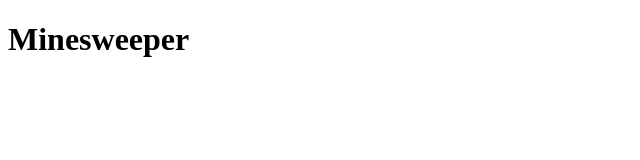
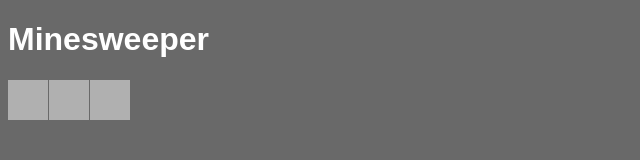
Before and after one commit to MaksSzeithauer/minesweeper, a plain HTML site: page index.html in a window 1280 px wide. Shown: the whole page, without its empty margins (0-640 px from the left). Drawn offline with Linux system fonts and the light colour scheme.

Commit message:
add basic styling

```diff
--- a/style.css
+++ b/style.css
@@ -1,19 +1,17 @@
-<!DOCTYPE html>
-<html>
-<head>
-<style>
-p {color: dimgray}
+body {
+  font-family: Arial, sans-serif;
+  background: dimgray;
+  color: white;
+}
 
-.highlight {background-color: yellow}
+.cell {
+  width: 40px;
+  height: 40px;
+  background: #b0b0b0;
+}
 
-#intro {font-size: 20px}
-</style>
-</head>
-<body>
-
-<p id="intro">Minesweeper</p>
-<p>This is a normal paragraph.</p>
-<p class="highlight">This paragraph is highlighted.</p>
-
-</body>
-</html>
+#board {
+  display: grid;
+  grid-template-columns: repeat(9, 40px);
+  gap: 1px;
+}
```
